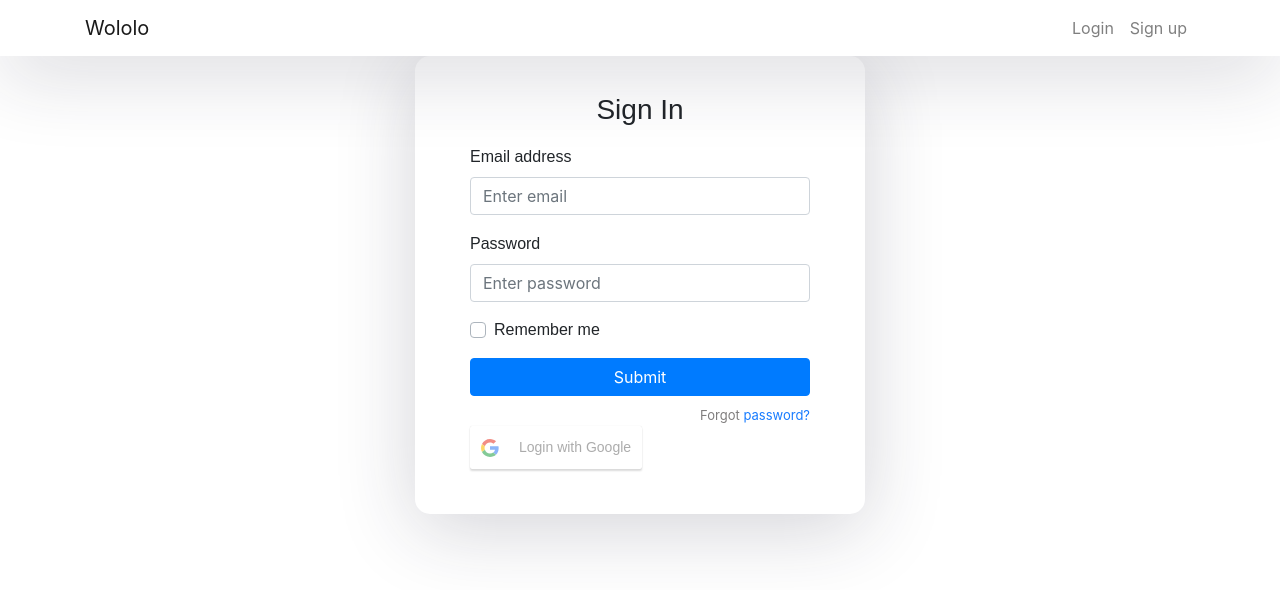
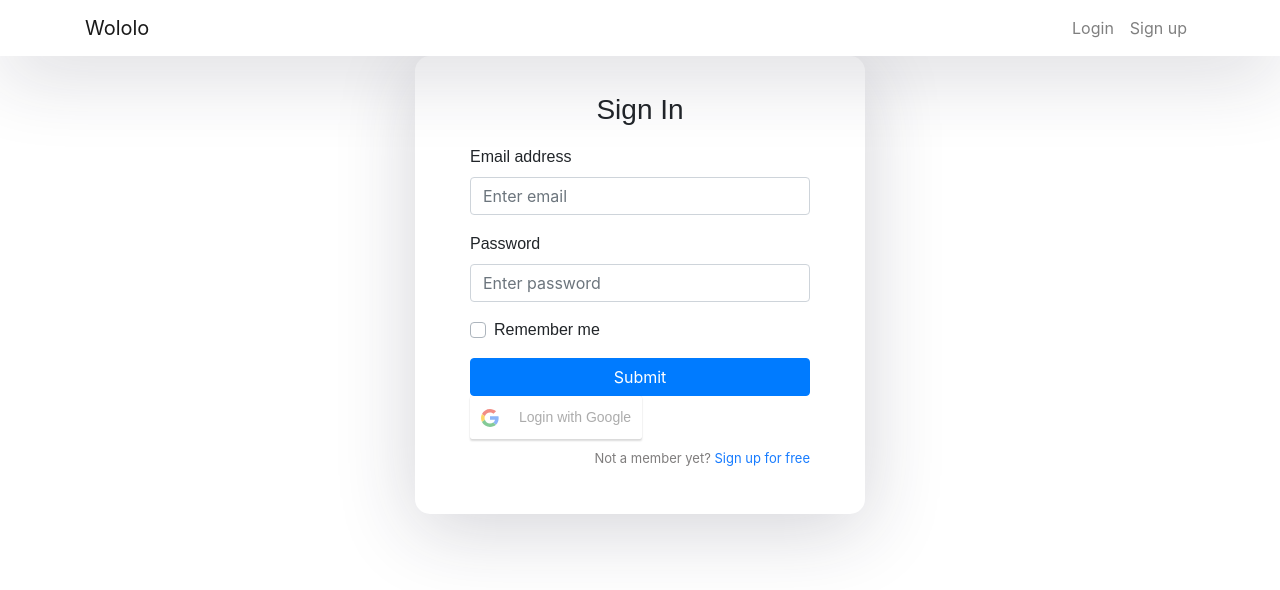
Before and after one commit to facuhump2409/Wololo-Frontend, a React (Create React App) app: page /sign-in in a window 1280 px wide. Shown: the top 590 px of the page. Built offline with nearby package versions, Linux system fonts and the light colour scheme.

Commit message:
agrego login con validacion de campos. Agrego dependencias de formik y yup. Falta ver como manejar el submit y cambiar sign up

```diff
--- a/package.json
+++ b/package.json
@@ -7,13 +7,16 @@
     "@testing-library/react": "^9.3.2",
     "@testing-library/user-event": "^7.1.2",
     "bootstrap": "^4.5.2",
+    "email-validator": "^2.0.4",
+    "formik": "^2.1.5",
     "node-sass": "^4.14.1",
     "react": "^16.13.1",
     "react-dom": "^16.13.1",
     "react-google-login": "^5.1.21",
     "react-router-dom": "^5.2.0",
     "react-scripts": "3.4.3",
-    "reactstrap": "^8.5.1"
+    "reactstrap": "^8.5.1",
+    "yup": "^0.29.3"
   },
   "scripts": {
     "start": "react-scripts start",
--- a/src/app/components/GoogleBtn.js
+++ b/src/app/components/GoogleBtn.js
@@ -64,7 +64,7 @@ class GoogleBtn extends Component {
           responseType='code,token'
         />
       }
-      { this.state.accessToken ? <h5>Your Access Token: <br/><br/> { this.state.accessToken }</h5> : null }
+      {/* { this.state.accessToken ? <h5>Your Access Token: <br/><br/> { this.state.accessToken }</h5> : null } */}
 
     </div>
     )
--- a/src/app/components/Routes/index.js
+++ b/src/app/components/Routes/index.js
@@ -5,6 +5,7 @@ import Home from '../home';
 import SignUpComponent from '../signup';
 import Login from "../login"
 import Header from '../Header'
+import ValidatedLoginForm from "../ValidatedLoginForms"
 
 function RoutesContainer() {
   return (
@@ -15,7 +16,7 @@ function RoutesContainer() {
         <div className="auth-inner">
           <Switch>
             <Route exact path='/' component={Home} />
-            <Route path="/sign-in" component={Login} />
+            <Route path="/sign-in" component={ValidatedLoginForm} />
             <Route path="/sign-up" component={SignUpComponent} />
           </Switch>
         </div>
--- /dev/null
+++ b/src/app/components/ValidatedLoginForms.js
@@ -0,0 +1,90 @@
+import React from 'react';
+import { Formik } from "formik"
+import * as EmailValidator from "email-validator"
+import * as Yup from "yup"
+import GoogleBtn from './GoogleBtn';
+
+const ValidatedLoginForm = () => (
+    <Formik
+        initialValues={{email: "", password:""}}
+        onSubmit={(values, {setSubmitting}) => {
+            // console.log("Submitting") handle the login
+        }}
+        validationSchema= {Yup.object().shape({
+            email: Yup.string()
+            .email()
+            .required(),
+            password: Yup.string()
+            .required()
+            .min(8,"Password is too short - should be 8 characters minimum")
+            .matches(/(?=.*[0-9])/,"Password must contain at least a number")
+        })
+
+        }>
+            {
+                props => {
+                    const { values,
+                            touched,
+                            errors,
+                            isSubmitting,
+                            handleChange,
+                            handleSubmit,
+                            handleBlur,
+                        } = props;
+                return (
+                    <form onSubmit={handleSubmit}>
+                        <h3>Sign In</h3>
+
+                        <div className="form-group">
+                            <label>Email address</label>
+                            <input
+                            name="email"
+                            type="email"
+                            className="form-control"
+                            placeholder="Enter email"
+                            value={values.email}
+                            onChange={handleChange}
+                            onBlur={handleBlur}
+                            // className={errors.email && touched.email && "error"}
+                            />
+                        </div>
+                        {errors.email && touched.email && (
+                            <div className="input-feedback">{errors.email}</div>
+                        )}
+
+                        <div className="form-group">
+                            <label>Password</label>
+                            <input
+                            name="password"
+                            type="password"
+                            className="form-control"
+                            placeholder="Enter password"
+                            value={values.password}
+                            onChange={handleChange}
+                            onBlur={handleBlur}
+                            // className={errors.password && touched.password && "error"}
+                            />
+                        </div>
+                        {errors.password && touched.password && (
+                            <div className="input-feedback">{errors.password}</div>
+                        )}
+
+                        <div className="form-group">
+                            <div className="custom-control custom-checkbox">
+                                <input type="checkbox" className="custom-control-input" id="customCheck1" />
+                                <label className="custom-control-label" htmlFor="customCheck1">Remember me</label>
+                            </div>
+                        </div>
+
+                        <button type="submit" className="btn btn-primary btn-block" disabled={isSubmitting}>Submit</button>
+                        <GoogleBtn/>
+                        <p className="forgot-password text-right">
+                            Not a member yet? <a href="/sign-up">Sign up for free</a>
+                        </p>
+                    </form>
+                )
+                }
+            }
+    </Formik>
+);
+export default ValidatedLoginForm;
--- a/src/app/components/login.js
+++ b/src/app/components/login.js
@@ -1,20 +1,20 @@
-import React, {Component} from 'react'; //esto me deja crear mi propio componente
-import { Card, CardImg, CardImgOverlay, CardText, CardBody, CardTitle } from 'reactstrap'; //sirve para nuestro login
+import React, {Component} from 'react';
 import GoogleBtn from './GoogleBtn';
 
 class LoginComponent extends Component{
     constructor(props) {
-        super (props); //required whenever we create component
+        super (props);
 
         this.state = {
-            selectedDish: null //nothing is selected
+            email: "",
+            password: ""
         }
 
     }
 
     render() {
         return (
-            <form>
+            <form onSubmit={this.handleSubmit}>
                 <h3>Sign In</h3>
 
                 <div className="form-group">
@@ -34,11 +34,11 @@ class LoginComponent extends Component{
                     </div>
                 </div>
 
-                <button type="submit" className="btn btn-primary btn-block">Submit</button>
+                <button type="submit" className="btn btn-primary btn-block" onClick="">Submit</button>
+                <GoogleBtn/>
                 <p className="forgot-password text-right">
-                    Forgot <a href="#">password?</a>
+                    Not a member yet? <a href="/sign-up">Sign up for free</a>
                 </p>
-                <GoogleBtn/>
             </form>
         );
     }
--- a/src/app/components/signup.js
+++ b/src/app/components/signup.js
@@ -1,43 +1,49 @@
-import React, {Component} from 'react'; //esto me deja crear mi propio componente
+import React, {Component} from 'react';
 import GoogleBtn from './GoogleBtn';
 
 class SignUpComponent extends Component{
     constructor(props) {
-        super (props); //required whenever we create component
+        super (props);
 
         this.state = {
-            selectedDish: null //nothing is selected
+            firstName: "",
+            lastName: "",
+            email: "",
+            password: ""
+
         }
 
     }
 
     render() {
         return (
-            <form>
-                <h3>Sign In</h3>
+            <form onSubmit={this.handleSubmit}>
+                <h3>Sign Up</h3>
+
+                <div className="form-group">
+                    <label>First name</label>
+                    <input type="text" className="form-control" placeholder="First name" value={this.state.name} onChange={this.handleChange}/>
+                </div>
+
+                <div className="form-group">
+                    <label>Last name</label>
+                    <input type="text" className="form-control" placeholder="Last name" value={this.state.lastName} onChange={this.handleChange}/>
+                </div>
 
                 <div className="form-group">
                     <label>Email address</label>
-                    <input type="email" className="form-control" placeholder="Enter email" />
+                    <input type="email" className="form-control" placeholder="Enter email" value={this.state.email} onChange={this.handleChange}/>
                 </div>
 
                 <div className="form-group">
                     <label>Password</label>
-                    <input type="password" className="form-control" placeholder="Enter password" />
+                    <input type="password" className="form-control" placeholder="Enter password" value={this.state.password} onChange={this.handleChange}/>
                 </div>
 
-                <div className="form-group">
-                    <div className="custom-control custom-checkbox">
-                        <input type="checkbox" className="custom-control-input" id="customCheck1" />
-                        <label className="custom-control-label" htmlFor="customCheck1">Remember me</label>
-                    </div>
-                </div>
-
-                <button type="submit" className="btn btn-primary btn-block">Submit</button>
+                <button type="submit" className="btn btn-primary btn-block">Sign Up</button>
                 <p className="forgot-password text-right">
-                    Forgot <a href="#">password?</a>
+                    Already registered <a href="/sign-in">sign in?</a>
                 </p>
-                <GoogleBtn/>
             </form>
         );
     }
--- a/src/css/index.css
+++ b/src/css/index.css
@@ -78,3 +78,10 @@ body, html, .App, #root, .auth-wrapper {
 .forgot-password a {
   color: #167bff;
 }
+
+.input-feedback {
+  color: rgb(235, 54, 54);
+  margin-top: -15px;
+  font-size: 14px;
+  margin-bottom: 20px;
+}
```
